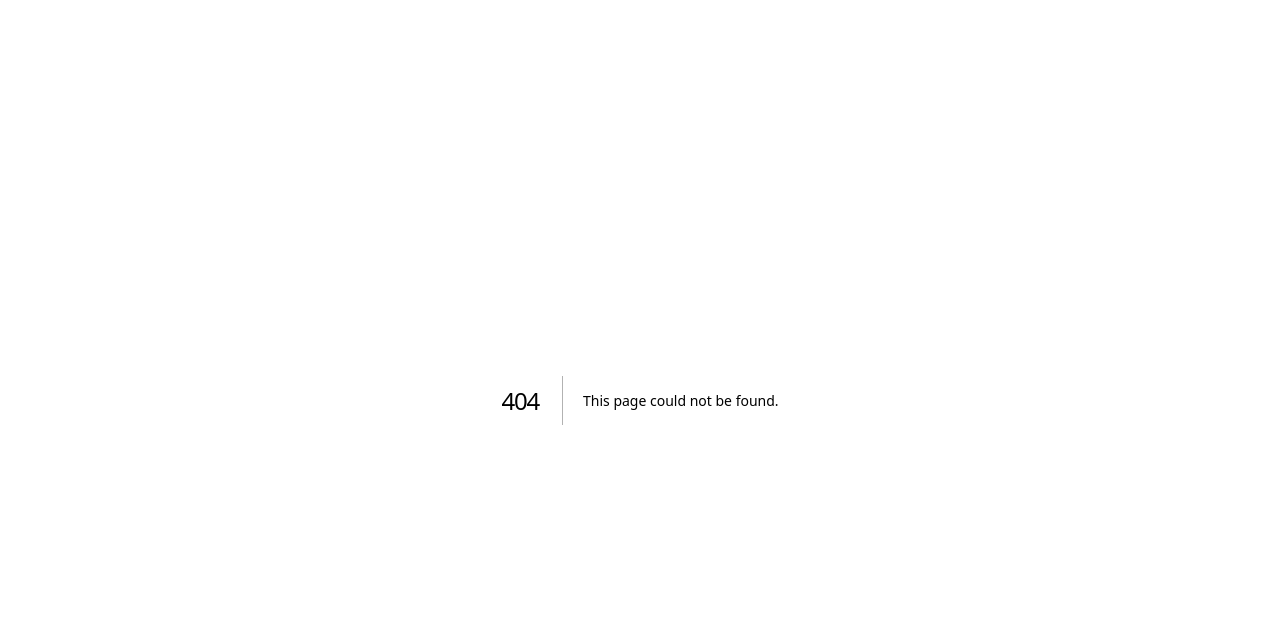
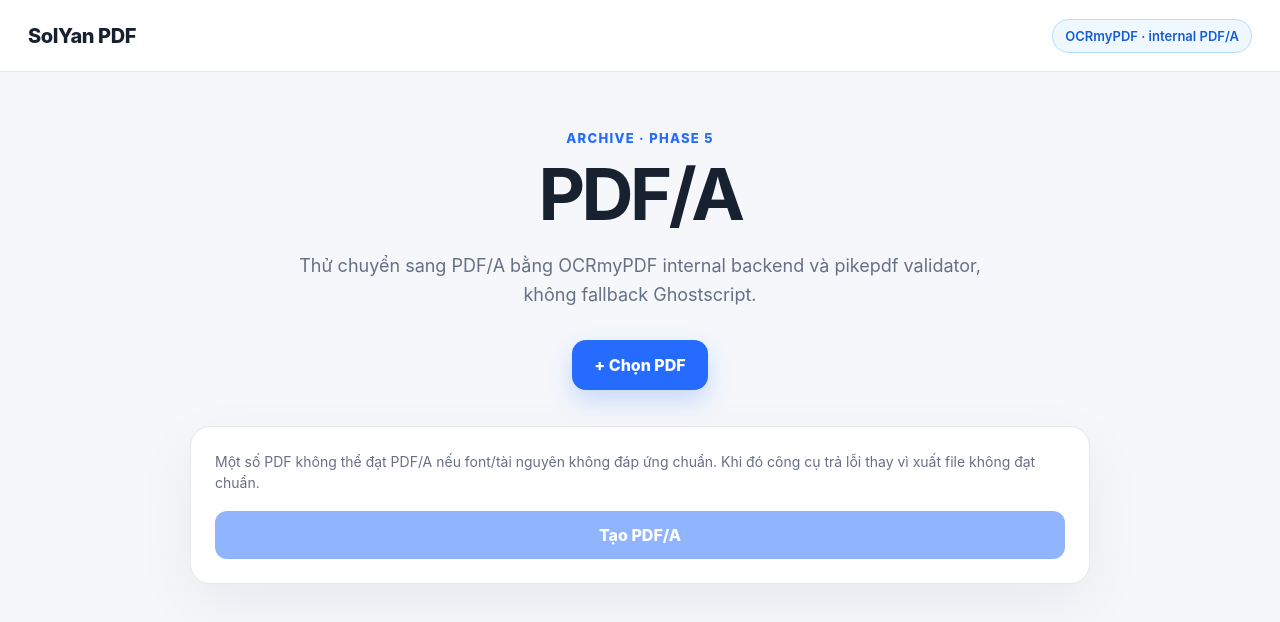
Before and after one commit to solyan842/SolYan-PDF, a Next.js app in the folder frontend/: page /pdfa in a window 1280 px wide. Before the commit this address had no page. Shown: the top 622 px of the page. Built offline with nearby package versions, Linux system fonts and the light colour scheme; no server answers.

Commit message:
feat: add PDF/A frontend

```diff
--- /dev/null
+++ b/frontend/app/pdfa/page.tsx
@@ -0,0 +1,43 @@
+'use client';
+
+import { ChangeEvent, useState } from 'react';
+
+const API_BASE = process.env.NEXT_PUBLIC_API_URL ?? 'http://localhost:8000';
+
+export default function PdfaPage() {
+  const [file, setFile] = useState<File | null>(null);
+  const [busy, setBusy] = useState(false);
+  const [error, setError] = useState('');
+
+  function onFile(event: ChangeEvent<HTMLInputElement>) { setFile(event.target.files?.[0] ?? null); setError(''); }
+
+  async function convert() {
+    if (!file) return;
+    setBusy(true); setError('');
+    try {
+      const body = new FormData(); body.append('file', file);
+      const response = await fetch(`${API_BASE}/archive/pdfa`, { method: 'POST', body });
+      if (!response.ok) {
+        let detail = `HTTP ${response.status}`;
+        try { detail = (await response.json()).detail ?? detail; } catch {}
+        throw new Error(detail);
+      }
+      const blob = await response.blob();
+      const url = URL.createObjectURL(blob);
+      const a = document.createElement('a'); a.href = url; a.download = 'solyan-archive-pdfa.pdf';
+      document.body.appendChild(a); a.click(); a.remove(); URL.revokeObjectURL(url);
+    } catch (cause) { setError(cause instanceof Error ? cause.message : 'Không thể tạo PDF/A.'); }
+    finally { setBusy(false); }
+  }
+
+  return <main className="shell">
+    <header className="topbar"><a className="brand" href="/">SolYan PDF</a><div className="privacy-pill server-pill">OCRmyPDF · internal PDF/A</div></header>
+    <section className="hero compact-hero"><p className="eyebrow">ARCHIVE · PHASE 5</p><h1>PDF/A</h1><p className="subtitle">Thử chuyển sang PDF/A bằng OCRmyPDF internal backend và pikepdf validator, không fallback Ghostscript.</p><label className="picker"><input type="file" accept="application/pdf,.pdf" onChange={onFile}/><span>+ Chọn PDF</span></label></section>
+    <section className="workspace form-workspace">
+      {file && <p className="selected-file">Đã chọn: <strong>{file.name}</strong></p>}
+      <p className="hint">Một số PDF không thể đạt PDF/A nếu font/tài nguyên không đáp ứng chuẩn. Khi đó công cụ trả lỗi thay vì xuất file không đạt chuẩn.</p>
+      {error && <div className="error">{error}</div>}
+      <button className="merge-button" type="button" onClick={convert} disabled={!file || busy}>{busy ? 'Đang chuyển…' : 'Tạo PDF/A'}</button>
+    </section>
+  </main>;
+}
```
